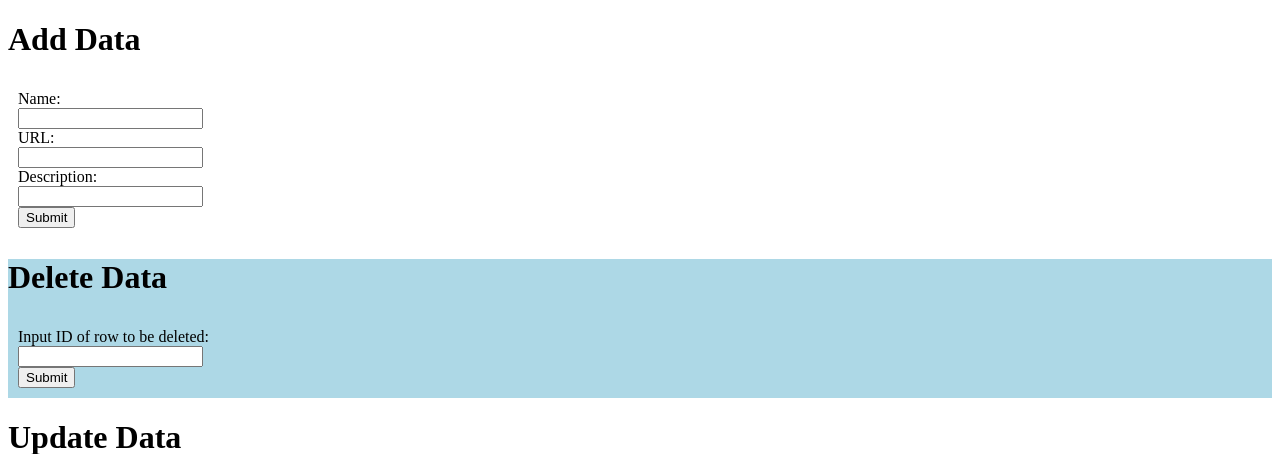
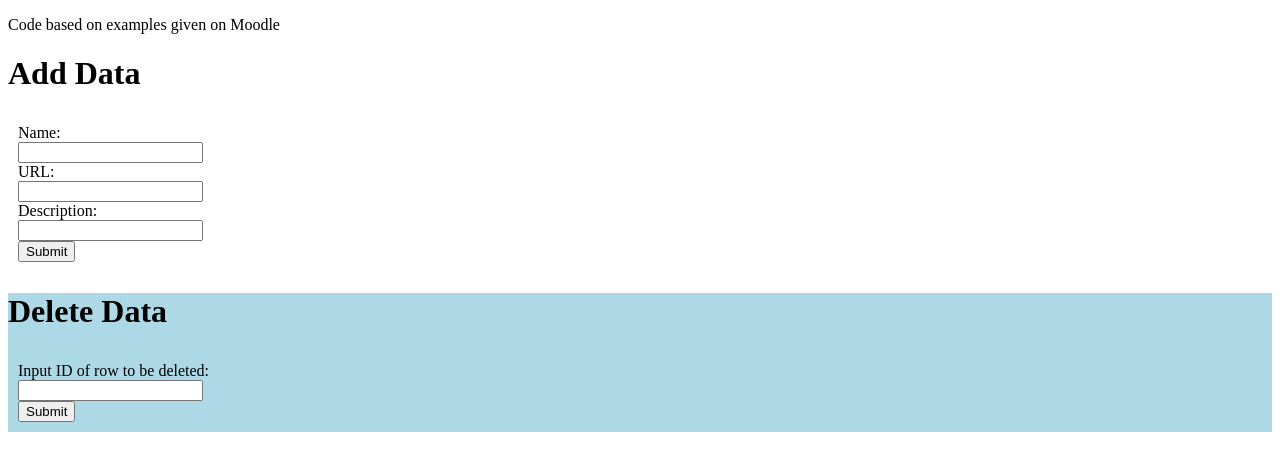
Before and after one commit to Korvenius/WebDev, a PHP site: page / in a window 1280 px wide. Shown: the top 454 px of the page. Run offline with PHP 8.4, Linux system fonts and the light colour scheme; data comes from the database, SQL or seed files in the repository.

Commit message:
added credit

```diff
--- a/kevinokelly_67551321/client/index.php
+++ b/kevinokelly_67551321/client/index.php
@@ -5,6 +5,8 @@
 <title>Assignment 5</title>
 </head>
 <body>
+
+<p>Code based on examples given on Moodle</p>
 
 
 <div id="insert">
```
